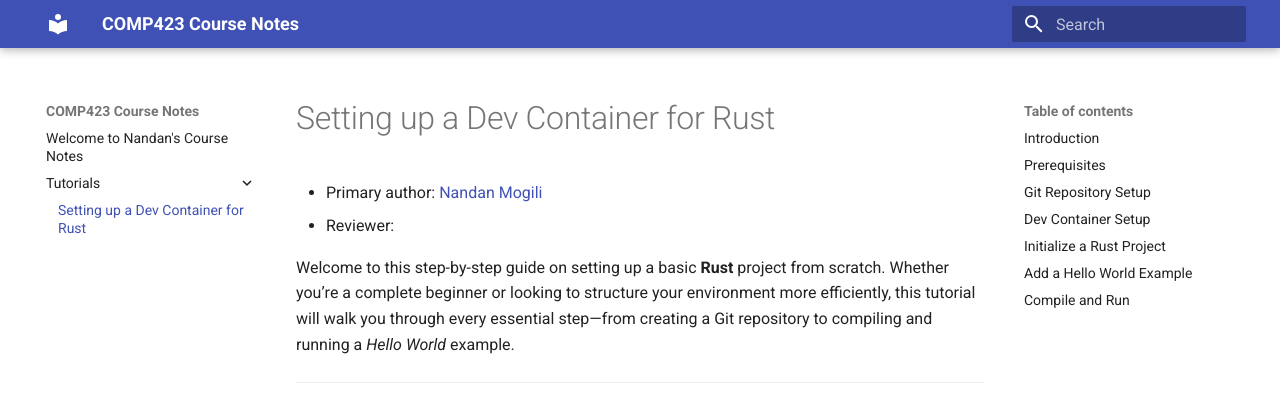
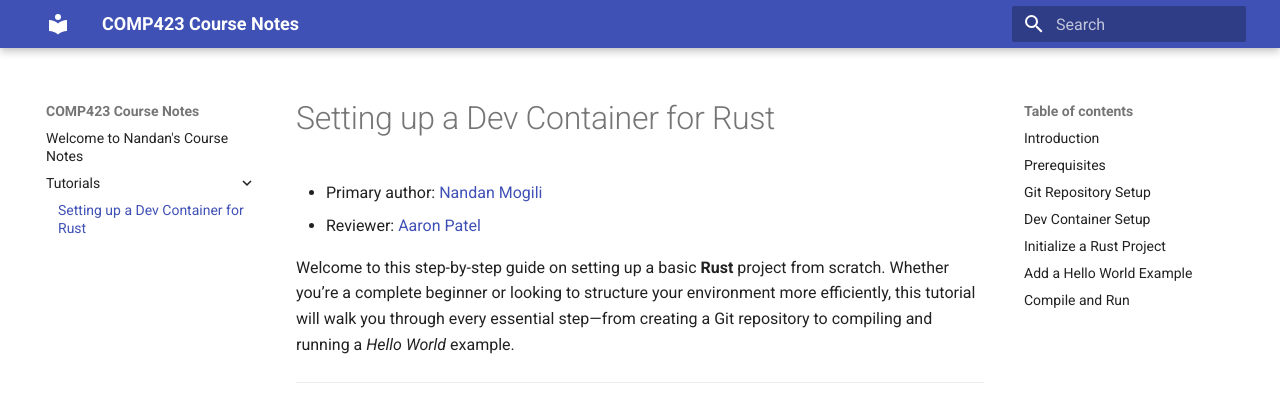
Before and after one commit to nandanmogili/comp423-course-notes, an MkDocs documentation site: the page built from docs/tutorials/rust-setup.md, in a window 1280 px wide and 900 px high. Shown: the top 409 px of the window. Built offline with MkDocs 1.6.1 and Material for MkDocs 9.7.7, drawn with Linux system fonts in a browser that asks for light colours.

Commit message:
added reviewer

```diff
--- a/docs/tutorials/rust-setup.md
+++ b/docs/tutorials/rust-setup.md
@@ -1,6 +1,6 @@
 # Setting up a Dev Container for Rust
 * Primary author: [Nandan Mogili](https://github.com/nandanmogili)
-* Reviewer: [<Aaron Patel>](https://github.com/arpatell)
+* Reviewer: [Aaron Patel](https://github.com/arpatell)
 
 
 
```
